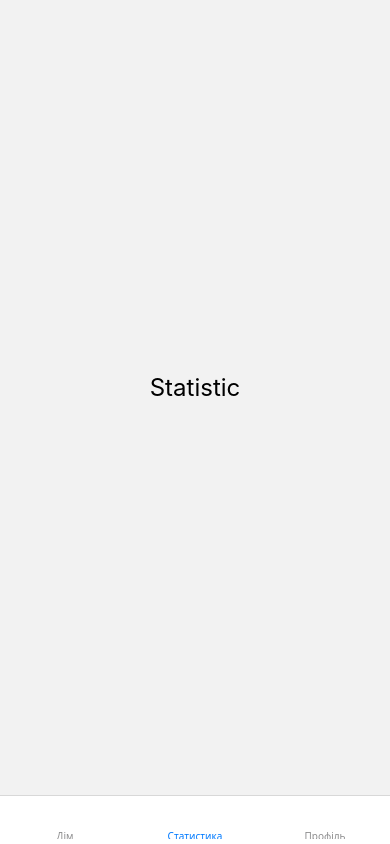
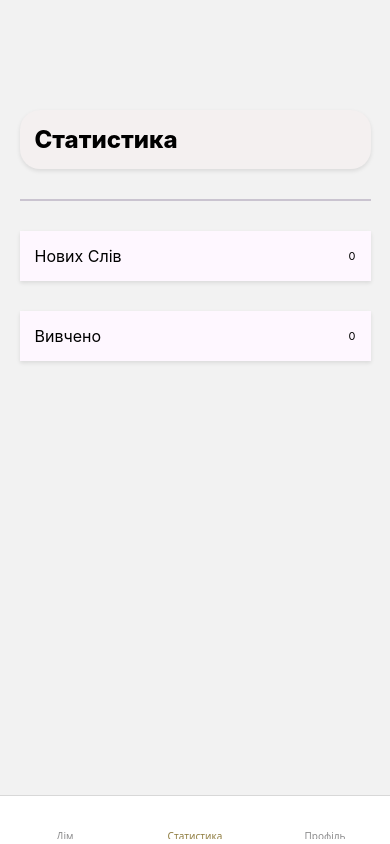
Before and after one commit to PavloRohozhyn/MobileApp, a React Native app: screen /Statistic in a window 390 px wide. Built offline with nearby package versions, Linux system fonts and the light colour scheme; some icons are missing.

Commit message:
link all screen

```diff
--- a/components/CardForPreview/CardForPreview.tsx
+++ b/components/CardForPreview/CardForPreview.tsx
@@ -1,13 +1,29 @@
 import React from 'react';
 import { View, Text, StyleSheet, Pressable } from 'react-native';
 import ICardForPreview from './types';
+import { useNavigation } from '@react-navigation/native';
 
-const CardForPreview = ({ title, subTitle, linkTitle }: ICardForPreview) => {
+const CardForPreview = ({
+  title,
+  subTitle,
+  linkTitle,
+  screenTitle,
+}: ICardForPreview) => {
+  const navigation = useNavigation();
+
+  const pressHandler = () => {
+    console.log(screenTitle);
+    if (!screenTitle) {
+      return;
+    }
+    navigation.navigate(`${screenTitle}`);
+  };
+
   return (
     <View style={styles.cardContainer}>
       <Text style={styles.cardTitle}>{title}</Text>
       <Text style={styles.cardSubtitle}>{subTitle}</Text>
-      <Pressable>
+      <Pressable onPress={pressHandler}>
         <Text style={styles.cardLink}>{linkTitle}</Text>
       </Pressable>
     </View>
--- a/components/CardForPreview/types.tsx
+++ b/components/CardForPreview/types.tsx
@@ -3,4 +3,5 @@ export default interface ICardForPreview {
   title: string;
   subTitle: string;
   linkTitle: string;
+  screenTitle: string;
 }
--- a/components/CardListItemSwitch/CardListItemSwitch.tsx
+++ b/components/CardListItemSwitch/CardListItemSwitch.tsx
@@ -1,17 +1,17 @@
-import React, {useState} from 'react';
+import React, { useState } from 'react';
 import { View, Text, Switch, StyleSheet } from 'react-native';
 import ICardListItemSwitch from './types';
 
 const CardListItemSwitch = ({ title, data }: ICardListItemSwitch) => {
-  const [isEnabled, setIsEnabled] = useState(false);
+  const [isEnabled, setIsEnabled] = useState(data);
   const toggleSwitch = () => setIsEnabled(previousState => !previousState);
 
   return (
     <View style={styles.container}>
       <Text style={styles.title}>{title}</Text>
       <Switch
-      style={styles.data}
-        trackColor={{false: '#6750a4', true: '#f4f3f4'}}
+        style={styles.data}
+        trackColor={{ false: '#6750a4', true: '#f4f3f4' }}
         thumbColor={isEnabled ? '#f4f3f4' : '#f4f3f4'}
         ios_backgroundColor="#3e3e3e"
         onValueChange={toggleSwitch}
@@ -42,7 +42,7 @@ const styles = StyleSheet.create({
   },
 
   data: {
-    marginLeft: 'auto'
+    marginLeft: 'auto',
   },
 });
 
--- a/components/Separator/Separator.tsx
+++ b/components/Separator/Separator.tsx
@@ -7,9 +7,9 @@ const Separator = () => {
 
 const styles = StyleSheet.create({
   lineStyle: {
-    borderWidth: 0.3,
+    marginTop: 10,
+    borderWidth: 0.9,
     borderColor: '#cac4d0',
-    marginTop: 10,
   },
 });
 
--- a/data/data.json
+++ b/data/data.json
@@ -3,17 +3,20 @@
     {
       "title": "Словники",
       "subtitle": "Усі слова повинні належати словнику, словник повинен обєднувати якусь сутність, наприклад колір.",
-      "link": "Відкрити Словники"
+      "link": "Відкрити Словники",
+      "screenTitle": ""
     },
     {
       "title": "Статистика",
       "subtitle": "У розділі статистика ви можете побичити прогрес Ваших тренувань",
-      "link": "Перейти  До Статистики"
+      "link": "Перейти  До Статистики",
+      "screenTitle": "Statistic"
     },
     {
       "title": "Профіль",
       "subtitle": "Усі налаштування додатку можна знайти у розділі Профіль",
-      "link": "Перейти До Профілю"
+      "link": "Перейти До Профілю",
+      "screenTitle": "Profile"
     }
   ],
   "second": {}
--- a/navigation/BottomTabs.jsx
+++ b/navigation/BottomTabs.jsx
@@ -1,6 +1,5 @@
 import * as React from 'react';
 import { createBottomTabNavigator } from '@react-navigation/bottom-tabs';
-import { EvilIcons } from '@react-native-vector-icons/evil-icons';
 import { AntDesign } from '@react-native-vector-icons/ant-design';
 
 import HomeScreen from '../screens/HomeScreen.jsx';
@@ -15,6 +14,7 @@ const BottomTabs = () => {
       initialRouteName="Home"
       screenOptions={{
         headerShown: false,
+        tabBarActiveTintColor: '#917F43',
       }}
     >
       <Tab.Screen
--- a/screens/HomeScreen.jsx
+++ b/screens/HomeScreen.jsx
@@ -2,9 +2,13 @@ import React, { useState, useEffect } from 'react';
 import { View, StyleSheet } from 'react-native';
 import CardForPreview from '../components/CardForPreview/CardForPreview';
 import data from '../data/data.json';
+import { useNavigation } from '@react-navigation/native';
 
 const HomeScreen = ({ navigation }) => {
   const [items, setItems] = useState([]);
+  const navigation1 = useNavigation();
+
+  console.log(navigation);
 
   useEffect(() => {
     if (data && data.main) {
@@ -21,6 +25,7 @@ const HomeScreen = ({ navigation }) => {
               title={el.title}
               subTitle={el.subtitle}
               linkTitle={el.link}
+              screenTitle={el.screenTitle}
             />
           </View>
         ))}
@@ -36,10 +41,6 @@ const styles = StyleSheet.create({
     gap: 20,
     paddingHorizontal: '5%',
   },
-  header: {
-    fontSize: 24,
-    marginBottom: 20,
-  },
 });
 
 export default HomeScreen;
--- a/screens/ProfileScreen.jsx
+++ b/screens/ProfileScreen.jsx
@@ -1,25 +1,26 @@
 import React from 'react';
-import { View, Text, Button, StyleSheet } from 'react-native';
+import { View, StyleSheet } from 'react-native';
+import CardTitle from '../components/CardTitle/CardTitle';
+import Separator from '../components/Separator/Separator';
+import CardListItemSwitch from '../components/CardListItemSwitch/CardListItemSwitch';
 
-
-const HomeScreen = ({ navigation }) => {
+const ProfileScreen = ({ navigation }) => {
   return (
-    <View style={styles.container}>
-      <Text style={styles.header}>Profile</Text>
+    <View style={styles.screenContainer}>
+      <CardTitle title="Профіль" />
+      <Separator />
+      <CardListItemSwitch title="Оновлювати Словники" data={false} />
     </View>
   );
 };
 
 const styles = StyleSheet.create({
-  container: {
+  screenContainer: {
     flex: 1,
-    alignItems: 'center',
-    justifyContent: 'center',
-  },
-  header: {
-    fontSize: 24,
-    marginBottom: 20,
+    paddingTop: 100,
+    gap: 20,
+    paddingHorizontal: '5%',
   },
 });
 
-export default HomeScreen;
+export default ProfileScreen;
--- a/screens/StatisticScreen.jsx
+++ b/screens/StatisticScreen.jsx
@@ -1,24 +1,26 @@
 import React from 'react';
-import { View, Text, Button, StyleSheet } from 'react-native';
-
+import { View, StyleSheet } from 'react-native';
+import CardTitle from '../components/CardTitle/CardTitle';
+import Separator from '../components/Separator/Separator';
+import CardListItemCount from '../components/CardListItemCount/CardListItemCount';
 
 const HomeScreen = ({ navigation }) => {
   return (
-    <View style={styles.container}>
-      <Text style={styles.header}>Statistic</Text>
+    <View style={styles.screenContainer}>
+      <CardTitle title="Статистика" />
+      <Separator />
+      <CardListItemCount title="Нових Слів" count="0" />
+      <CardListItemCount title="Вивчено" count="0" />
     </View>
   );
 };
 
 const styles = StyleSheet.create({
-  container: {
+  screenContainer: {
     flex: 1,
-    alignItems: 'center',
-    justifyContent: 'center',
-  },
-  header: {
-    fontSize: 24,
-    marginBottom: 20,
+    paddingTop: 100,
+    gap: 20,
+    paddingHorizontal: '5%',
   },
 });
 
```
